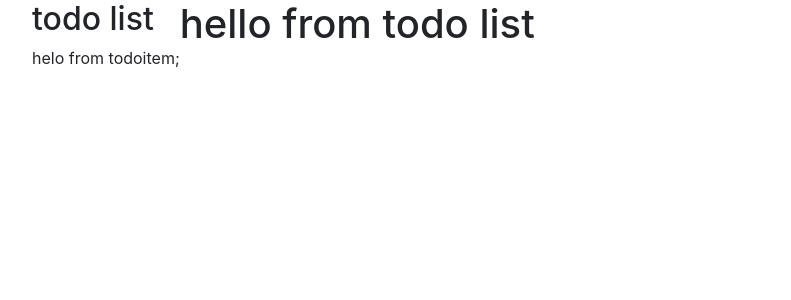
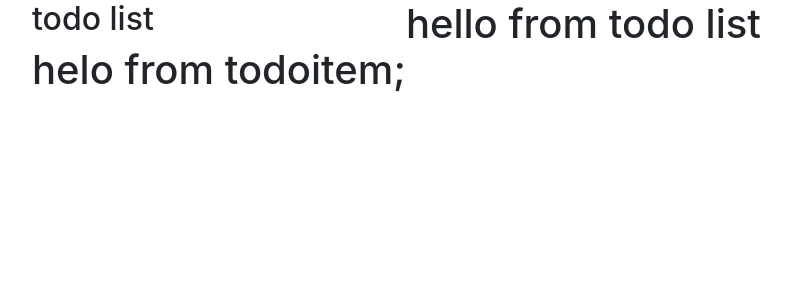
Before and after one commit to Krzyzu84/react-todo-list, a React (Create React App) app: page / in a window 1280 px wide. Shown: the top 300 px of the page, without its empty margins (38-829 px from the left). Built offline with nearby package versions, Linux system fonts and the light colour scheme.

Commit message:
showing vs-code github setup

```diff
--- a/src/App.js
+++ b/src/App.js
@@ -2,6 +2,8 @@ import React from "react";
 import uuid from "uuid";
 import TodoInput from "./components/TodoInput";
 import TodoList from "./components/TodoList";
+
+//showing vs-code
 
 function App() {
   return (
--- a/src/components/TodoItem.js
+++ b/src/components/TodoItem.js
@@ -2,6 +2,6 @@ import React, { Component } from "react";
 
 export default class TodoItem extends Component {
   render() {
-    return <div>helo from todoitem;</div>;
+    return <h1>helo from todoitem;</h1>;
   }
 }
```
